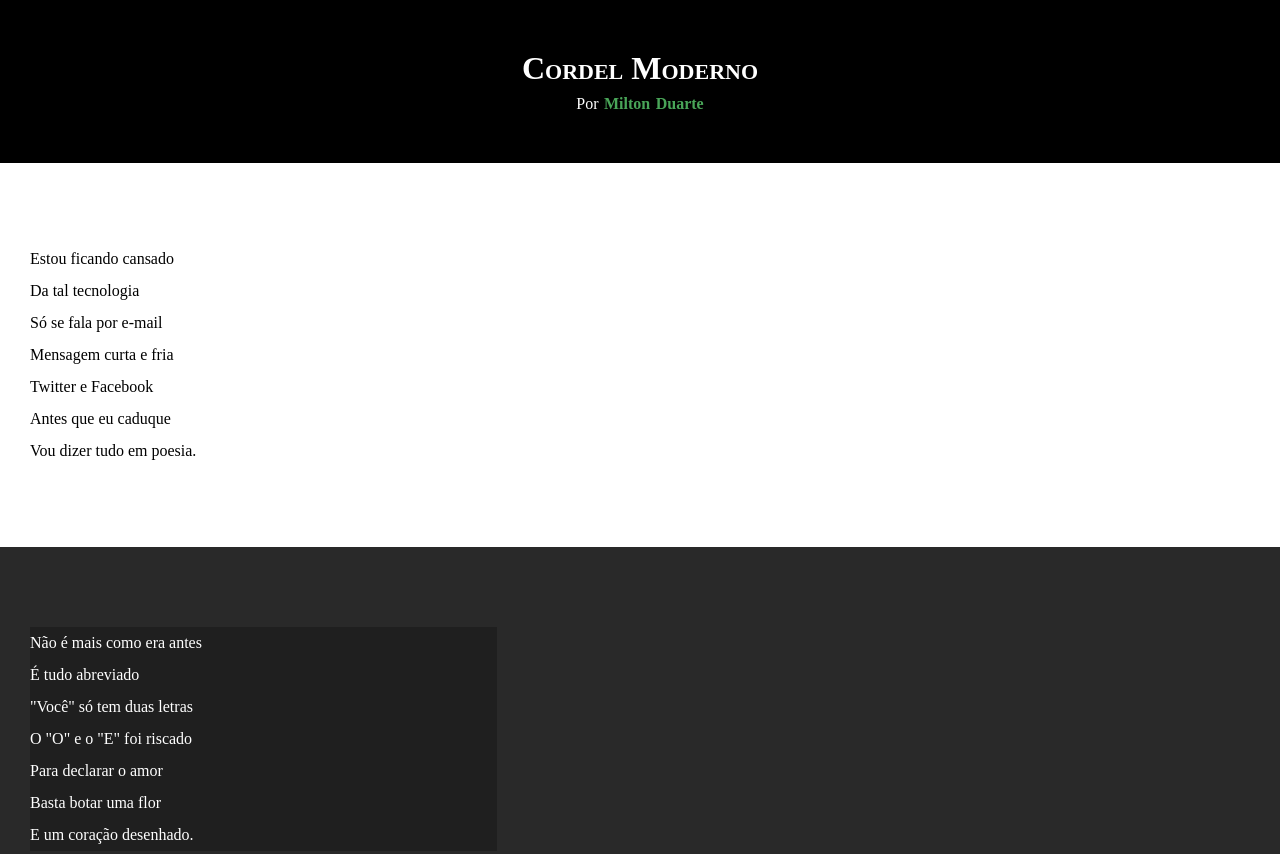
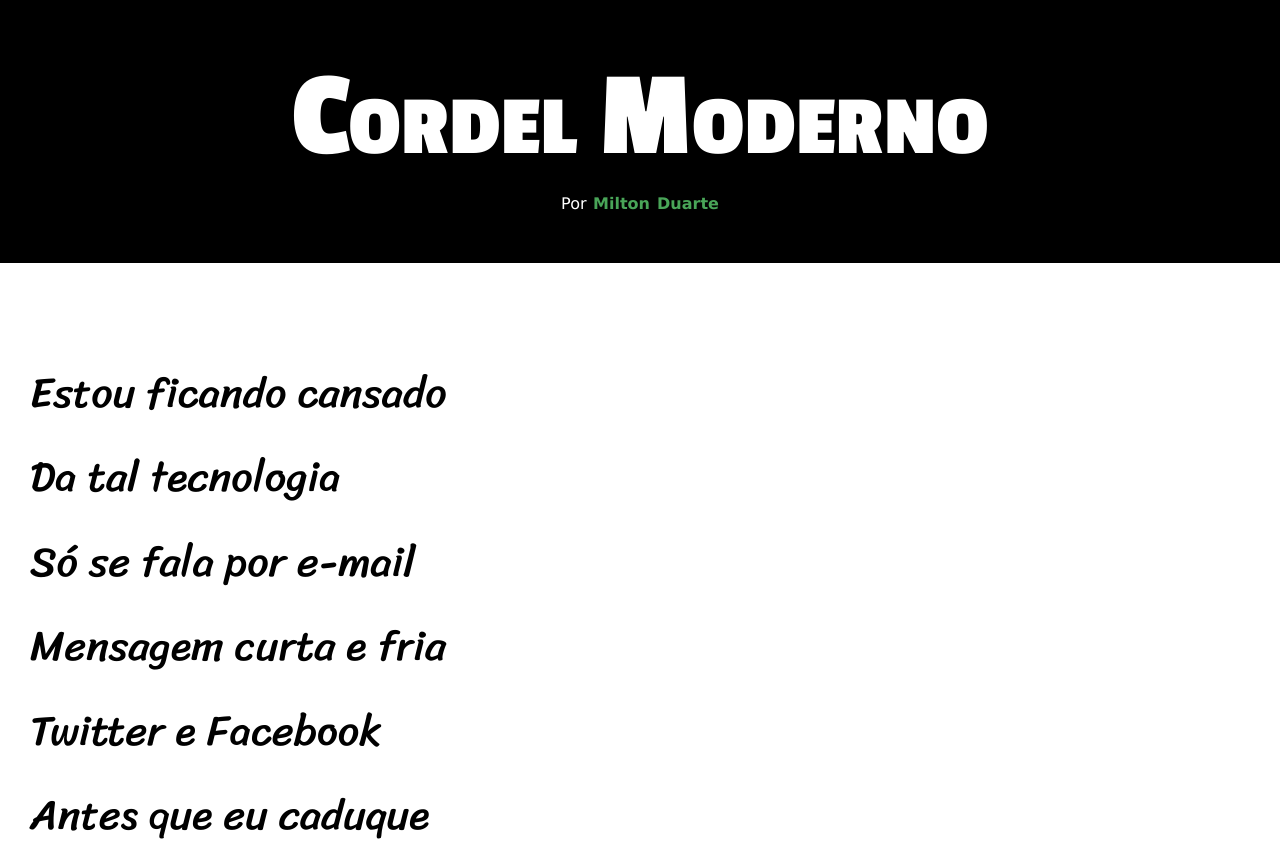
Before and after one commit to Komai-dev/html-css, a plain HTML site: page desafios/d012/index.html in a window 1280 px wide. Shown: the top 854 px of the page. Drawn offline with Linux system fonts and the light colour scheme.

Commit message:
atualização de estilos projeto cordel moderno

```diff
--- a/desafios/d012/estilo/sty-guan-d12.css
+++ b/desafios/d012/estilo/sty-guan-d12.css
@@ -1,4 +1,12 @@
 @charset "UTF-8";
+@import url('https://fonts.googleapis.com/css2?family=Passion+One:wght@400;700&family=Sriracha&display=swap');
+
+:root {
+    --font1: Verdana, Geneva, Tahoma, sans-serif;
+    --font2: 'Passion One', cursive;
+    --font3: 'Sriracha', cursive;
+}
+
 
 * {
     margin: 0px;
@@ -8,6 +16,7 @@
 html, body {
     min-height: 100vh;
     background-color: darkgray;
+    font-family: var(--font1);
 }
 
 a {
@@ -29,6 +38,8 @@ header h1 {
     padding-top: 50px;
     font-variant: small-caps;
     margin-bottom: 8px;
+    font-family: var(--font2);
+    font-size: 9.6vw;
 }
 header p {
     padding-bottom: 50px;
@@ -41,10 +52,12 @@ header a {
 }
 
 section {
-    padding-top: 10vh;
+    padding-top: 11vh;
     padding-left: 30px;
     padding-bottom: 10vh;
     line-height: 2em;
+    font-family: var(--font3);
+    font-size: 3.3vw;
 }
 
 section.normal {
@@ -57,8 +70,9 @@ section.imagem {
     color: white;
 }
 section.imagem > p {
+    display: inline-block;
     background-color: rgba(0, 0, 0, 0.251);
-    width: 36.5vw;
+    padding: 7px;
 }
 
 footer {
```
